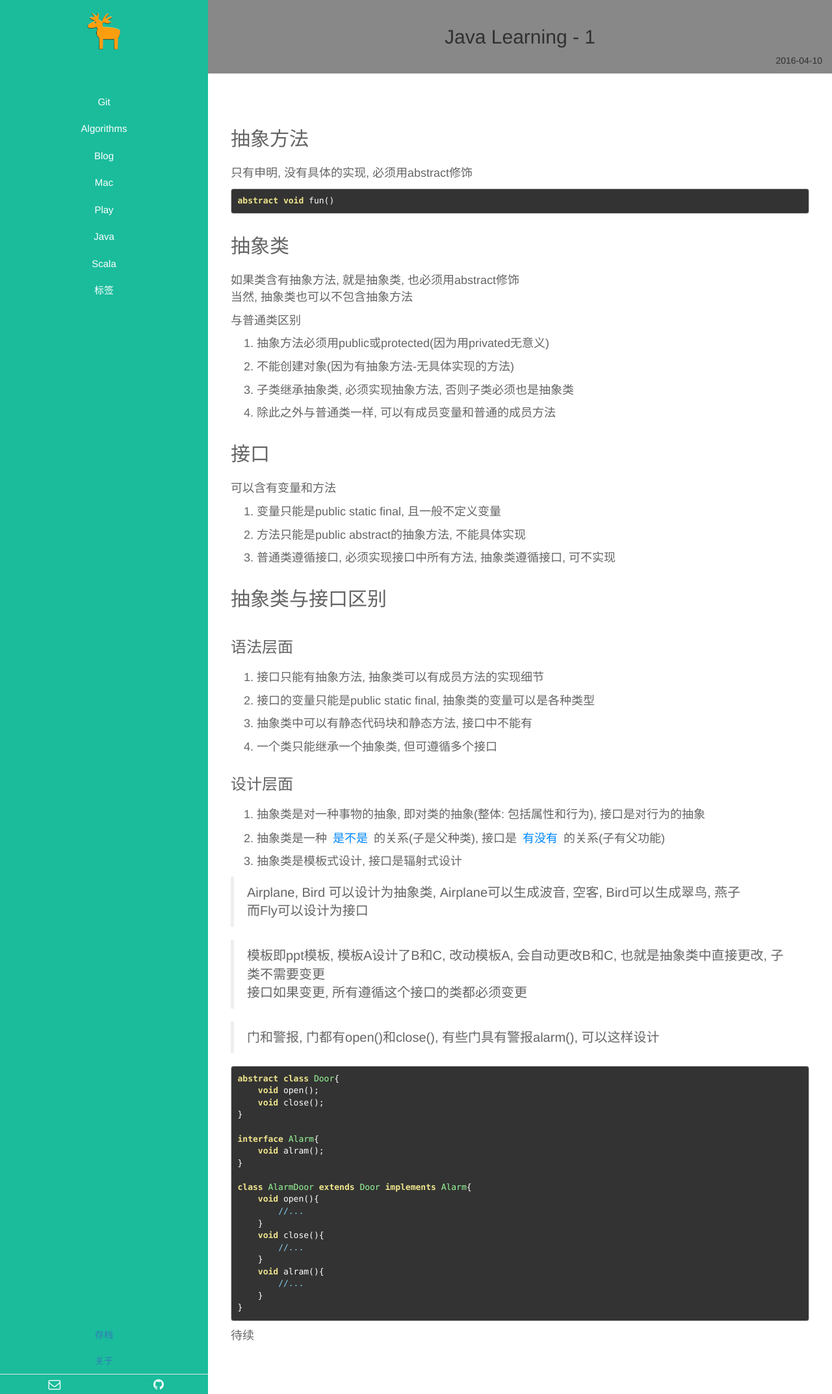
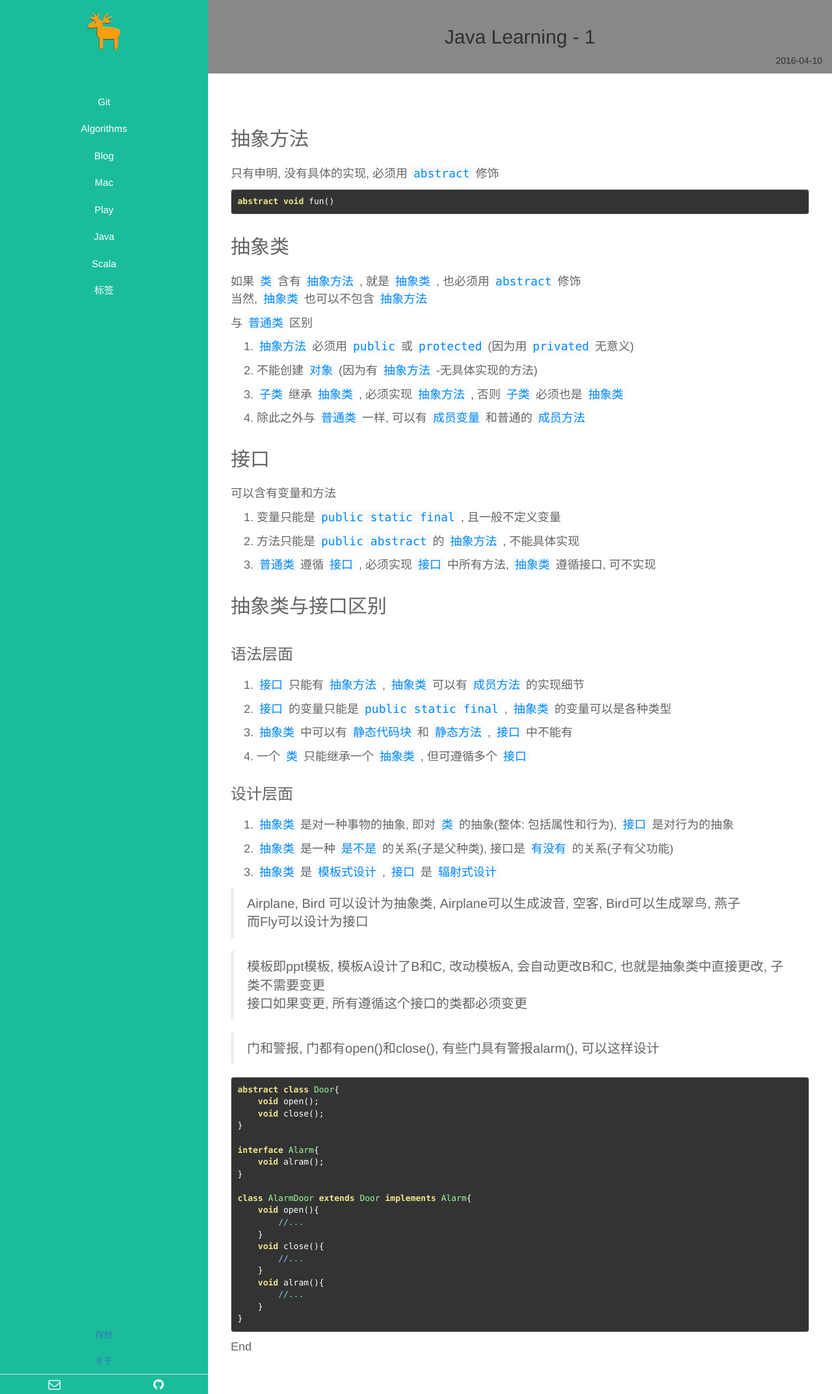
Before and after one commit to ichennan/ichennan.github.io, a Jekyll site: the page built from _posts/java/2016-04-10-Java-Learning-1.md, in a window 1280 px wide. Shown: the whole page at 65% size. Built offline with Jekyll 4.4.1, drawn with Linux system fonts in a browser that asks for light colours.

Commit message:
java update

````diff
--- a/_posts/java/2016-04-10-Java-Learning-1.md
+++ b/_posts/java/2016-04-10-Java-Learning-1.md
@@ -8,7 +8,7 @@ description:
 ---
 ## 抽象方法
 
-只有申明, 没有具体的实现, 必须用abstract修饰
+只有申明, 没有具体的实现, 必须用 `abstract` 修饰
 
 ```
 abstract void fun()
@@ -16,48 +16,48 @@ abstract void fun()
 
 ## 抽象类
 
-如果类含有抽象方法, 就是抽象类, 也必须用abstract修饰
-当然, 抽象类也可以不包含抽象方法
+如果 `类` 含有 `抽象方法` , 就是 `抽象类` , 也必须用 `abstract` 修饰
+当然, `抽象类` 也可以不包含 `抽象方法`
 
-与普通类区别
+与 `普通类` 区别
 
-1. 抽象方法必须用public或protected(因为用privated无意义)
+1. `抽象方法` 必须用 `public` 或 `protected` (因为用 `privated` 无意义)
 
-2. 不能创建对象(因为有抽象方法-无具体实现的方法)
+2. 不能创建 `对象` (因为有 `抽象方法` -无具体实现的方法)
 
-3. 子类继承抽象类, 必须实现抽象方法, 否则子类必须也是抽象类
+3. `子类` 继承 `抽象类` , 必须实现 `抽象方法` , 否则 `子类` 必须也是 `抽象类`
 
-4. 除此之外与普通类一样, 可以有成员变量和普通的成员方法
+4. 除此之外与 `普通类` 一样, 可以有 `成员变量` 和普通的 `成员方法`
 
 ## 接口
 
 可以含有变量和方法
 
-1. 变量只能是public static final, 且一般不定义变量
+1. 变量只能是 `public static final` , 且一般不定义变量
 
-2. 方法只能是public abstract的抽象方法, 不能具体实现
+2. 方法只能是 `public abstract` 的 `抽象方法` , 不能具体实现
 
-3. 普通类遵循接口, 必须实现接口中所有方法, 抽象类遵循接口, 可不实现
+3. `普通类` 遵循 `接口` , 必须实现 `接口` 中所有方法, `抽象类` 遵循接口, 可不实现
 
 ## 抽象类与接口区别
 
 ### 语法层面
 
-1. 接口只能有抽象方法, 抽象类可以有成员方法的实现细节
+1. `接口` 只能有 `抽象方法` , `抽象类` 可以有 `成员方法` 的实现细节
 
-2. 接口的变量只能是public static final, 抽象类的变量可以是各种类型
+2. `接口` 的变量只能是 `public static final` , `抽象类` 的变量可以是各种类型
 
-3. 抽象类中可以有静态代码块和静态方法, 接口中不能有
+3. `抽象类` 中可以有 `静态代码块` 和 `静态方法` , `接口` 中不能有
 
-4. 一个类只能继承一个抽象类, 但可遵循多个接口
+4. 一个 `类` 只能继承一个 `抽象类` , 但可遵循多个 `接口`
 
 ### 设计层面
 
-1. 抽象类是对一种事物的抽象, 即对类的抽象(整体: 包括属性和行为), 接口是对行为的抽象
+1. `抽象类` 是对一种事物的抽象, 即对 `类` 的抽象(整体: 包括属性和行为), `接口` 是对行为的抽象
 
-2. 抽象类是一种 `是不是` 的关系(子是父种类), 接口是 `有没有` 的关系(子有父功能)
+2. `抽象类` 是一种 `是不是` 的关系(子是父种类), 接口是 `有没有` 的关系(子有父功能)
 
-3. 抽象类是模板式设计, 接口是辐射式设计
+3. `抽象类` 是 `模板式设计` , `接口` 是 `辐射式设计`
 
 > Airplane, Bird 可以设计为抽象类, Airplane可以生成波音, 空客, Bird可以生成翠鸟, 燕子
 > 而Fly可以设计为接口
@@ -90,4 +90,4 @@ class AlarmDoor extends Door implements Alarm{
 }
 {% endhighlight %}
 
-待续
+End
````
